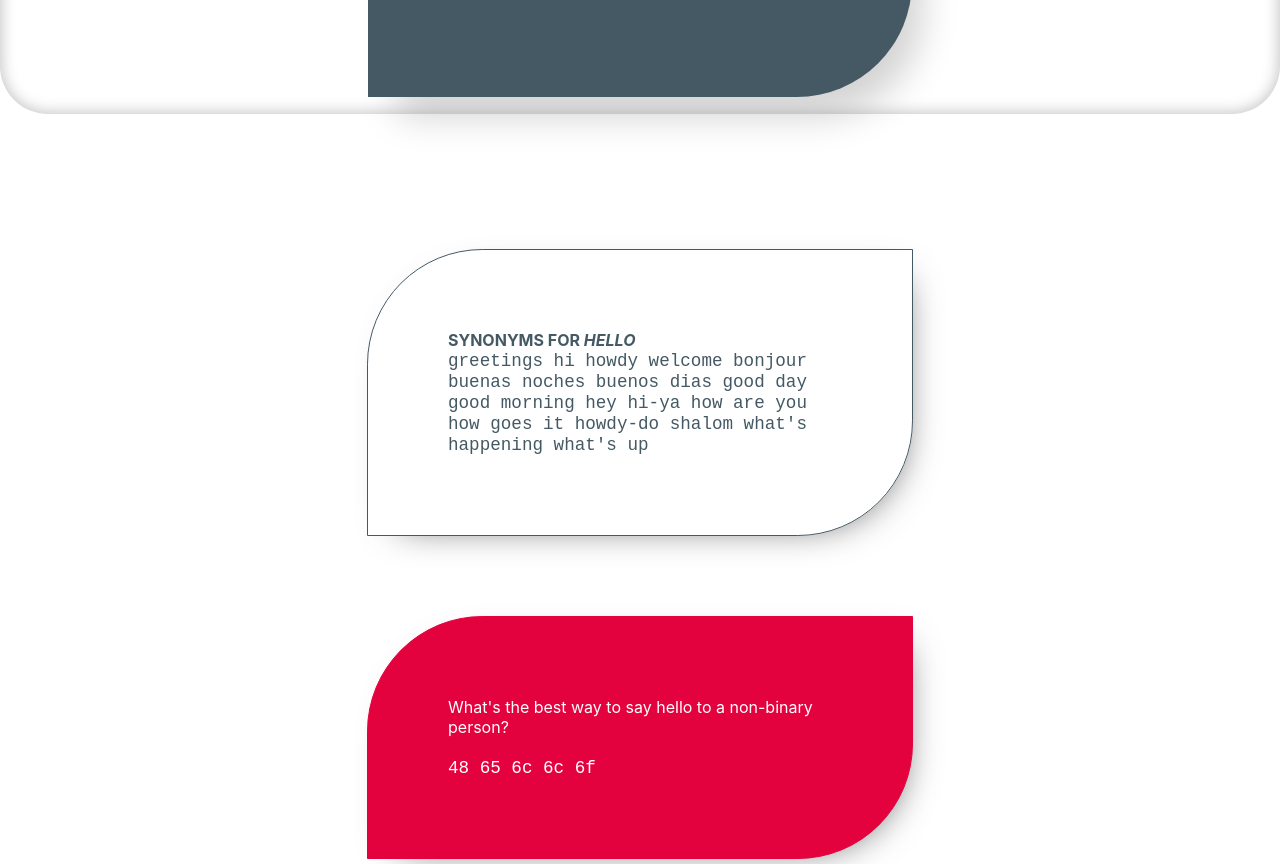
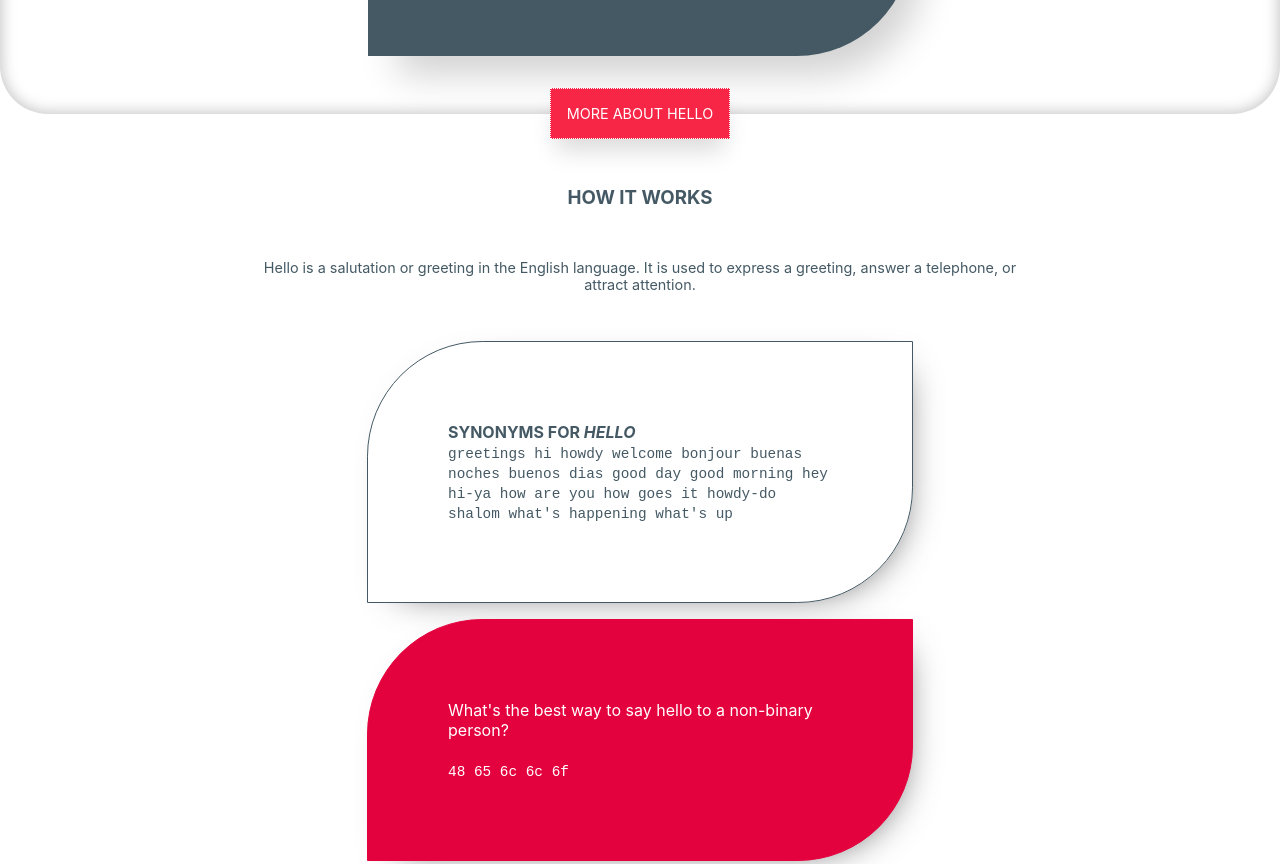
Before and after one commit to bertamatu/landing-page, a plain HTML site: page index.html in a window 1280 px wide. Shown: the part 1486-2350 px from the top of the page. Drawn offline with Linux system fonts and the light colour scheme.

Commit message:
about button added

```diff
--- a/index.html
+++ b/index.html
@@ -117,14 +117,20 @@
           vowels.
         </p>
         <br />
-        <!-- <a
-        class="button about_button"
+      </article>
+      <a
+        class="button"
         href="https://www.google.com/search?q=hello+meaning&oq=HELLO+m&aqs=chrome.0.69i59j69i57j69i60.4183j0j8&sourceid=chrome&ie=UTF-8"
         >more about HELLO</a
-      > -->
-      </article>
+      >
     </section>
-    <section id="work" class="work_text">
+    <section id="work">
+      <h3>HOW IT WORKS</h3>
+      <p class="work_intro_text">
+        Hello is a salutation or greeting in the English language. It is used to
+        express a greeting, answer a telephone, or attract attention.
+      </p>
+      <section class="work_text">
         <article class="article_synonyms">
           <p>
             <b>SYNONYMS FOR <i>HELLO</i></b>
@@ -143,6 +149,7 @@
           <code>48 65 6c 6c 6f</code>
         </article>
       </section>
+    </section>
     <section id="contact">
       <footer>
         <iframe
--- a/styles/_about.scss
+++ b/styles/_about.scss
@@ -5,11 +5,13 @@
   box-shadow: inset 0px 0px 15px 1px rgba(0, 0, 0, 0.25);
   text-align: center;
   display: flex;
+  flex-direction: column;
   justify-content: center;
   align-items: center;
   article {
     width: 60vw;
     padding: 1rem;
+    margin-bottom: 2rem;
     text-align: justify;
     font-size: 0.75rem;
     border-top-left-radius: 6vw;
@@ -49,8 +51,6 @@
       color: white;
       font-weight: 200;
     }
-    // .about_button{
-    // }
   }
 }
 
--- a/styles/_work.scss
+++ b/styles/_work.scss
@@ -4,12 +4,22 @@
   justify-content: center;
   align-items: center;
   // margin-top: 10rem;
+  .work_intro_text {
+    width: 60vw;
+    font-size: 0.7rem;
+    text-align: justify;
+    @media only screen and (min-width: 768px) {
+      text-align: center;
+      padding: 2rem;
+      font-size: 0.9rem;
+    }
+  }
   article {
-    width: 50vw;
+    width: 45vw;
     margin: 0 auto;
     border: 1px solid;
     padding: 2rem;
-    margin-top: 5rem;
+    margin-top: 1rem;
     border-top-left-radius: 9vw;
     border-bottom-right-radius: 9vw;
     -webkit-box-shadow: 10px 10px 38px -23px rgba(0, 0, 0, 0.75);
@@ -20,7 +30,7 @@
       padding: 5rem;
     }
     code {
-      font-size: 1.1rem;
+      font-size: 0.9rem;
       font-weight: 100;
     }
   }
--- a/styles/style.scss
+++ b/styles/style.scss
@@ -33,6 +33,7 @@ a:hover {
   z-index: -1000;
 }
 .button {
+  z-index: 1002;
   font-size: 0.9rem;
   padding: 1rem;
   text-decoration: none;
```
Also changed, not shown: styles/style.css, 1 other file. Lines whose indentation alone changed are shown as unchanged.
